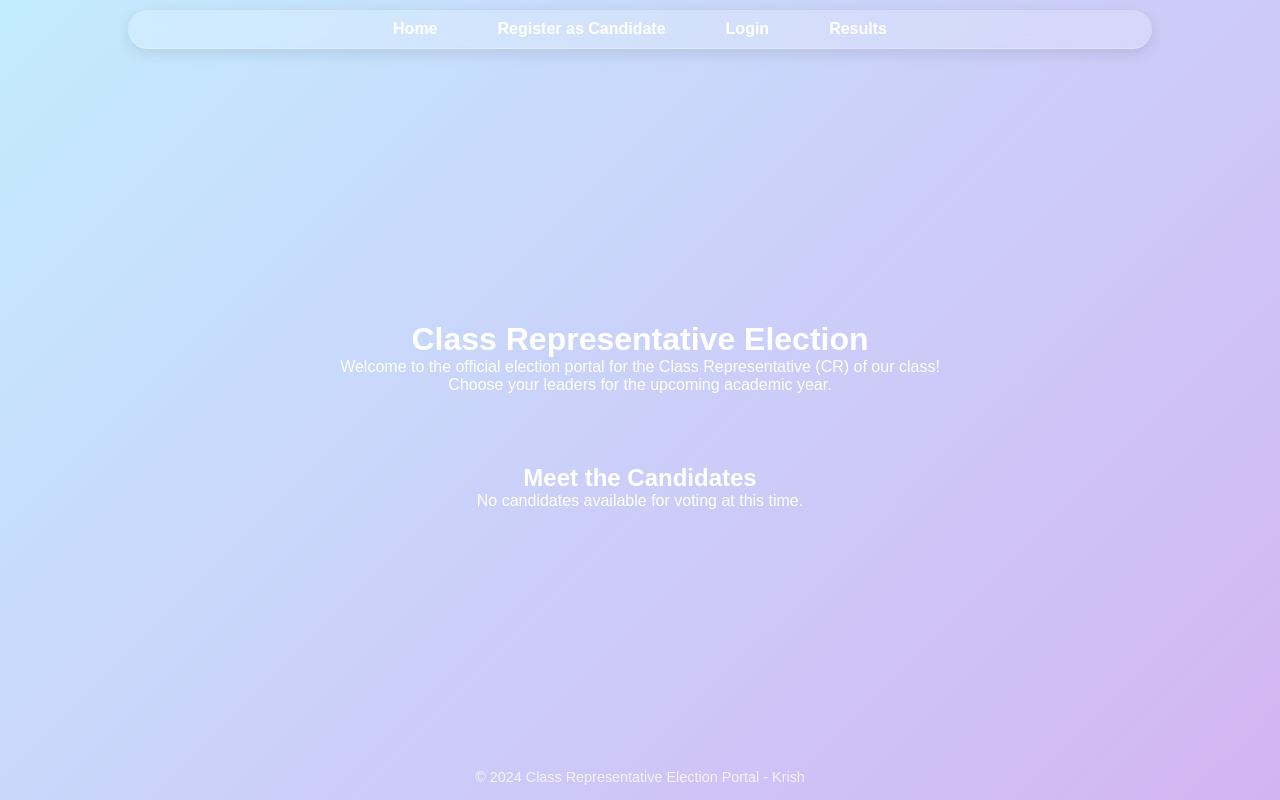
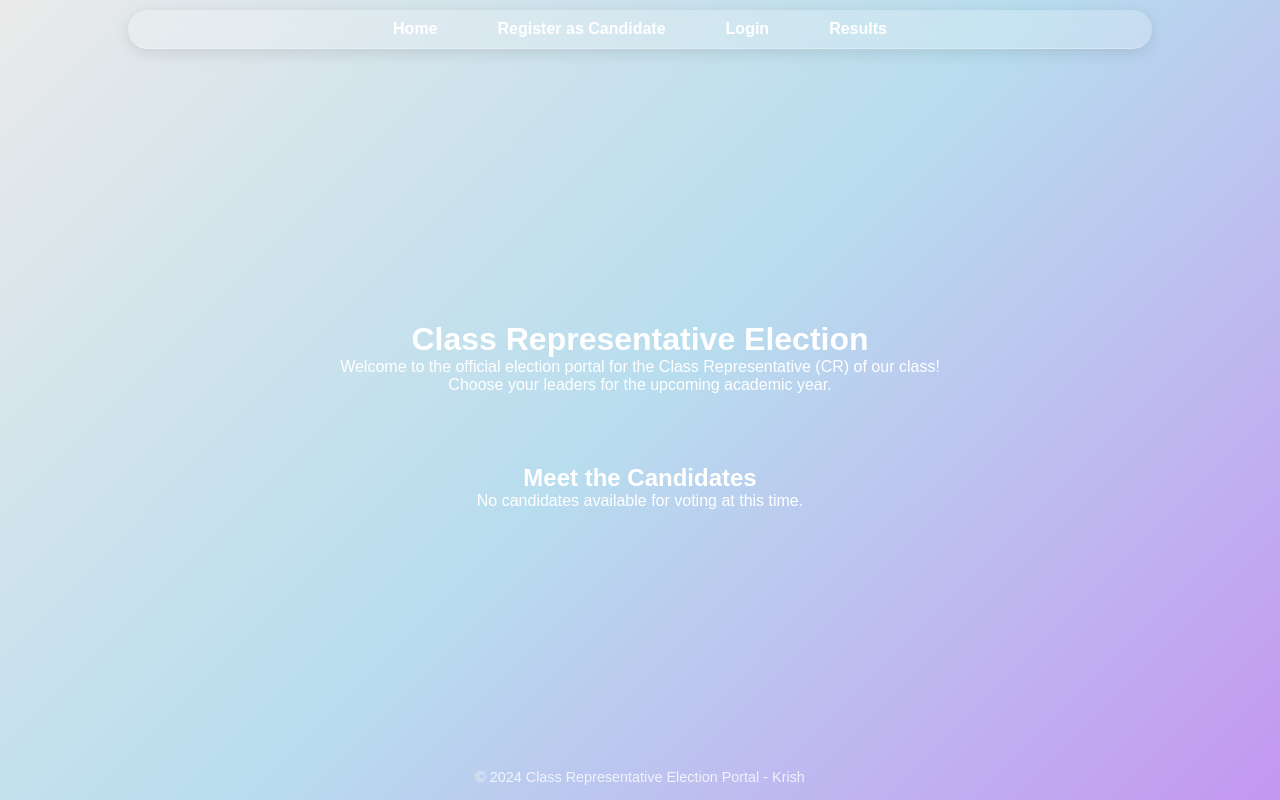
Before and after one commit to Imkkrish/class-representative-election-portal, a Flask app: page / in a window 1280 px wide. Run offline with Flask 3, Linux system fonts and the light colour scheme; data that the repository does not hold is empty; some libraries are stand-ins or nearby versions.

Commit message:
Update style.css

```diff
--- a/static/style.css
+++ b/static/style.css
@@ -12,7 +12,7 @@ body {
     justify-content: center;
     align-items: center;
     min-height: 100vh;
-    background: linear-gradient(135deg, #c3ecff, #d3b4f3);
+    background: linear-gradient(135deg,#eaeaea, #b8ddee, #c497f1);
     color: #333;
 }
 
@@ -54,7 +54,7 @@ body {
     transition: background 0.3s ease;
 }
 .nav-list li a:hover {
-    background: rgba(255, 255, 255, 0.2);
+    background: rgba(163, 163, 163, 0.597);
 }
 /* Header Section */
 .header-section {
```
